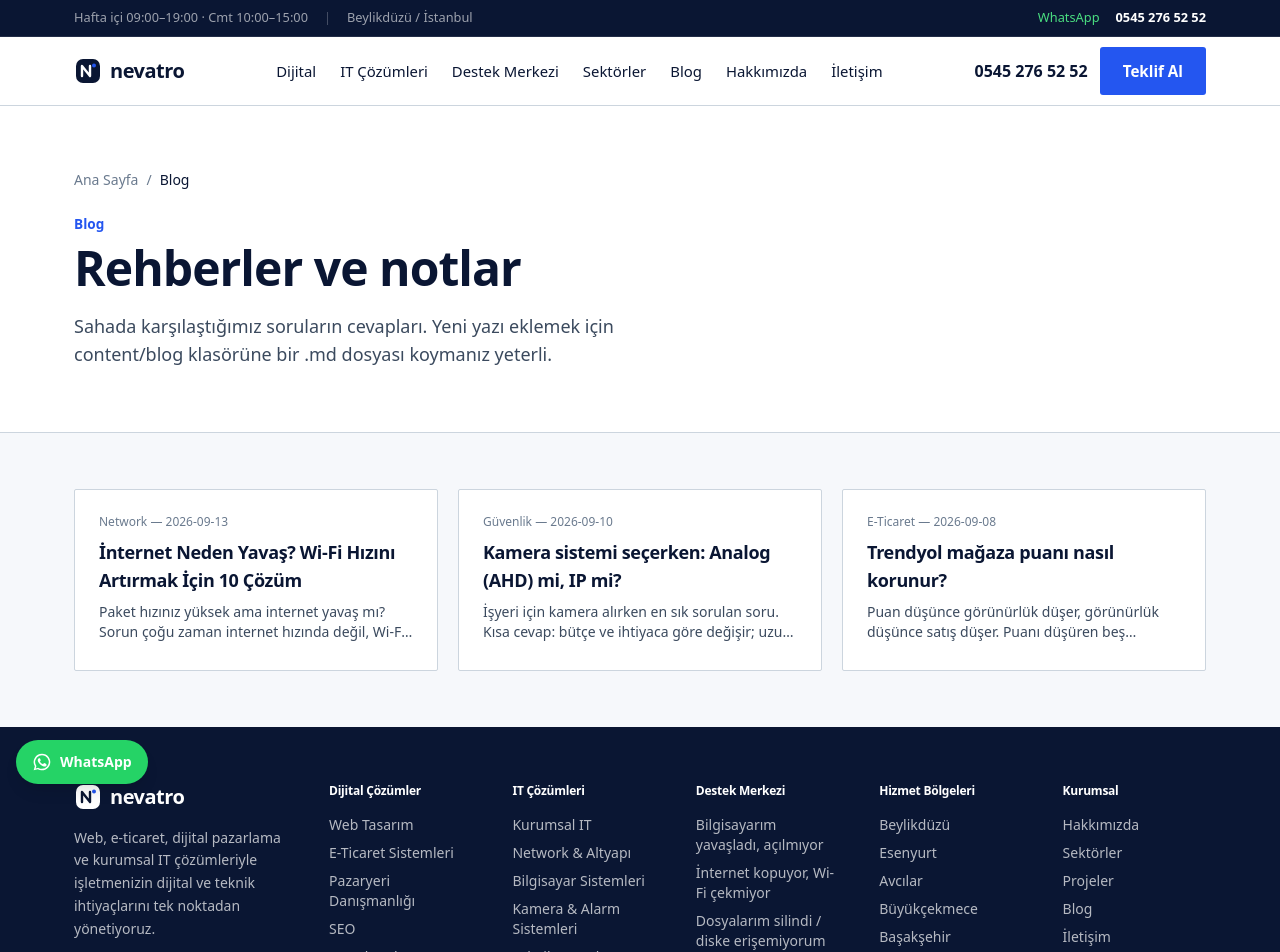
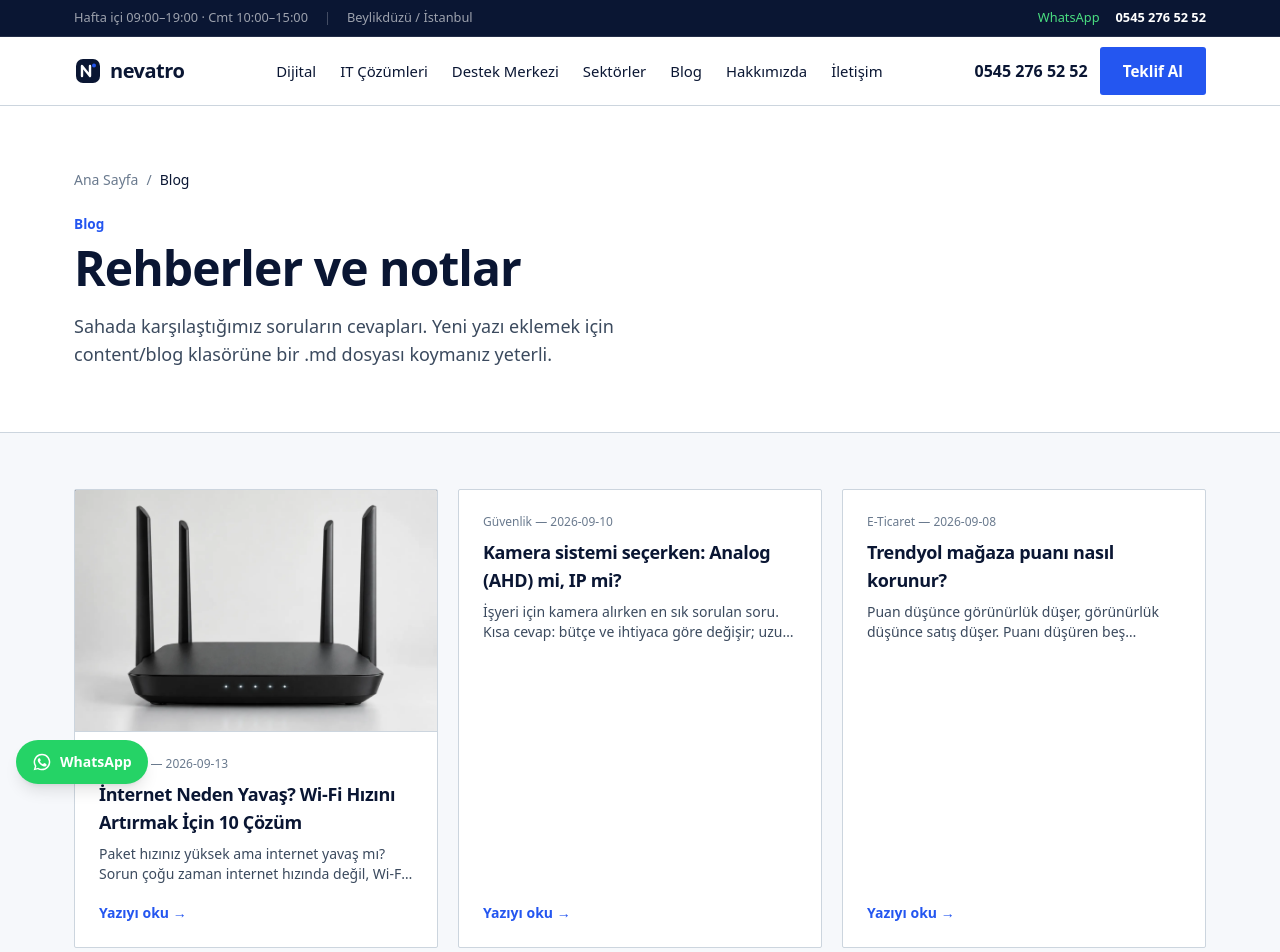
Before and after one commit to onatyasinozturk/nevatro, a Next.js app: page /blog in a window 1280 px wide. Shown: the top 952 px of the page. Built offline with nearby package versions, Linux system fonts and the light colour scheme.

Commit message:
Update page.tsx

```diff
--- a/src/app/blog/page.tsx
+++ b/src/app/blog/page.tsx
@@ -2,7 +2,9 @@ import type { Metadata } from "next";
 import Link from "next/link";
 import PageHeader from "@/components/PageHeader";
 import Reveal from "@/components/Reveal";
+import Image from "next/image";
 import { getAllPosts } from "@/lib/markdown";
+import { IMAGE_SIZES } from "@/lib/image-sizes";
 import { bannerImage } from "@/lib/images";
 
 export const metadata: Metadata = { title: "Blog", description: "Web, e-ticaret, pazaryeri, network ve güvenlik sistemleri üzerine rehberler." };
@@ -17,10 +19,18 @@ export default function Page() {
         <div className="grid sm:grid-cols-2 lg:grid-cols-3 gap-5">
           {posts.map((p, i) => (
             <Reveal key={p.slug} delay={(i % 3) * 90}>
-              <Link href={`/blog/${p.slug}`} className="card-hard flex flex-col h-full p-6">
-                <div className="text-xs text-muted">{p.category ?? "Genel"} — {p.date}</div>
-                <h2 className="mt-2 text-lg font-bold clamp-2 min-h-[3.2rem]">{p.title}</h2>
-                <p className="mt-2 text-sm text-body clamp-2 min-h-[2.7rem]">{p.excerpt}</p>
+              <Link href={`/blog/${p.slug}`} className="card-hard flex flex-col h-full overflow-hidden">
+                {p.cover && (
+                  <div className="relative w-full aspect-[3/2] shrink-0 border-b border-line bg-primary overflow-hidden">
+                    <Image src={p.cover} alt={p.title} fill sizes={IMAGE_SIZES.card3} loading="lazy" className="object-cover object-center" />
+                  </div>
+                )}
+                <div className="p-6 flex flex-col flex-1">
+                  <div className="text-xs text-muted">{p.category ?? "Genel"} — {p.date}</div>
+                  <h2 className="mt-2 text-lg font-bold clamp-2 min-h-[3.2rem]">{p.title}</h2>
+                  <p className="mt-2 text-sm text-body clamp-2 min-h-[2.7rem]">{p.excerpt}</p>
+                  <span className="mt-auto pt-4 text-sm font-display font-semibold text-accent">Yazıyı oku →</span>
+                </div>
               </Link>
             </Reveal>
           ))}
```
